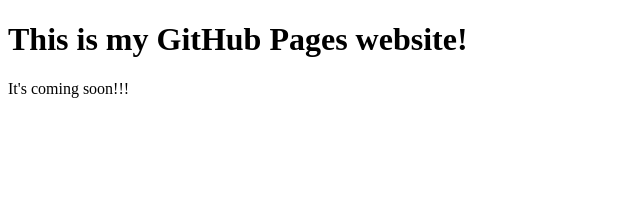
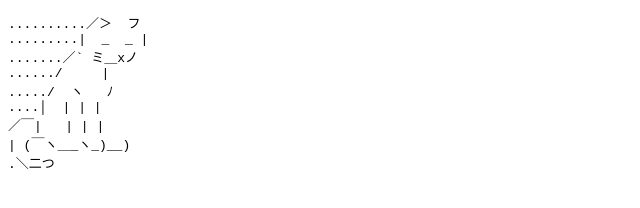
Before and after one commit to makifyegin/makifyegin.github.io, a plain HTML site: page index.html in a window 1280 px wide. Shown: the whole page, without its empty margins (0-640 px from the left). Drawn offline with Linux system fonts and the light colour scheme.

Commit message:
Update index.html

```diff
--- a/index.html
+++ b/index.html
@@ -6,7 +6,16 @@
         </title>
     </head>
     <body>
-        <h1>This is my GitHub Pages website!</h1>
-        <p>It's coming soon!!!</p>
+    <pre>
+..........／＞  フ
+.........|  _  _ |
+.......／` ミ＿xノ
+....../     |
+...../  ヽ   ﾉ
+....│  | | |
+／￣|   | | |
+| (￣ヽ＿_ヽ_)__)
+.＼二つ
+</pre>
     </body>
 </html>
```
